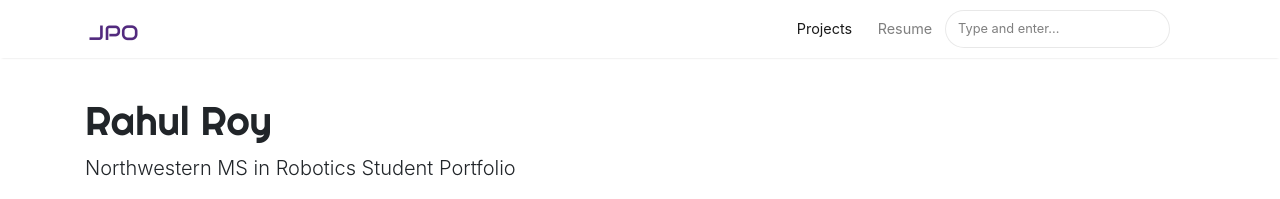
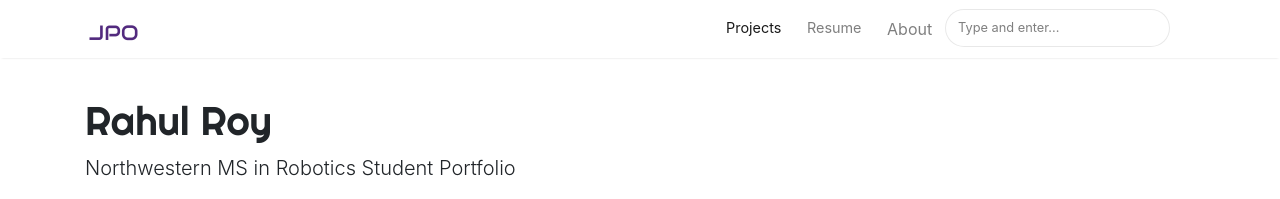
Before and after one commit to roy2909/roy2909.github.io, a Jekyll site: the page built from index.html, in a window 1280 px wide. Shown: the top 199 px of the page. Built offline with Jekyll 4.4.1, drawn with Linux system fonts in a browser that asks for light colours; nearby versions of some CDN libraries; the list of posts is cut into pages by our own code.

Commit message:
added about me

```diff
--- a/_layouts/default.html
+++ b/_layouts/default.html
@@ -72,6 +72,8 @@
                 </li>
                 <li class="nav-item">
                 <a class="nav-link" href="{{ site.baseurl }}/JamesOubre_Resume">Resume</a>
+                </li>
+                <a class="nav-link" href="{{ site.baseurl }}/AboutMe">About</a>
                 </li>
 
                 {% include search-lunr.html %}
```
